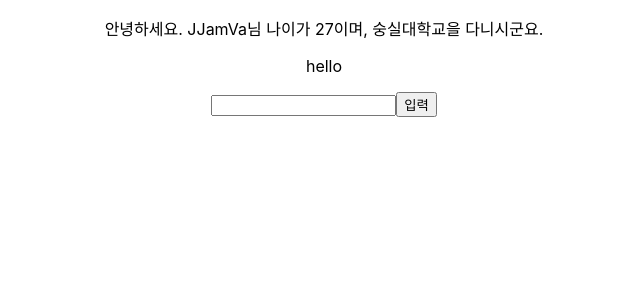
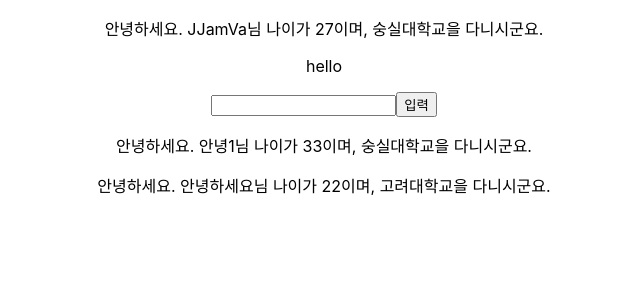
Before and after one commit to JJamVa/fintech, a React (Create React App) app in the folder Practice/my-app/: page / in a window 1280 px wide. Shown: the top 300 px of the page, without its empty margins (316-956 px from the left). Built offline with nearby package versions, Linux system fonts and the light colour scheme.

Commit message:
map을 이용하여 화면에 전달하기

```diff
--- a/Practice/my-app/src/App.js
+++ b/Practice/my-app/src/App.js
@@ -1,5 +1,6 @@
 import './App.css';
 import InputComponents from './components/InputComponent';
+import ListComponents from './components/ListComponents';
 import Welcome from './components/Welcome'
 
 
@@ -8,6 +9,7 @@ function App() {
     <div className="App">
       <Welcome userName="JJamVa" userAge={27} userSchool="숭실대학교"></Welcome>
       <InputComponents></InputComponents>
+      <ListComponents></ListComponents>
       {/* property */}
       {/* class를 지양 function을 지향 */}
     </div>
--- /dev/null
+++ b/Practice/my-app/src/components/ListComponents.js
@@ -0,0 +1,26 @@
+import React, { useState } from 'react'
+import Welcome from "./Welcome"
+//ES7+ 다운받고 rafce이를 입력하면 파일명과 관련된 포멧을 생성
+const ListComponents = () => {
+    const [list, setList] = useState([
+        { username: "안녕1", age: 33, school:"숭실대학교" },
+        { username: "안녕하세요", age: 22, school:"고려대학교" }
+    ]);
+
+    return (
+        <div>
+            {list.map((user)=> {
+                return (
+                    <Welcome
+                        userName={user.username}
+                        userAge={user.age}
+                        userSchool={user.school}
+                        ></Welcome>
+                )
+            })}
+        </div>
+    )
+
+}
+
+export default ListComponents;
```
